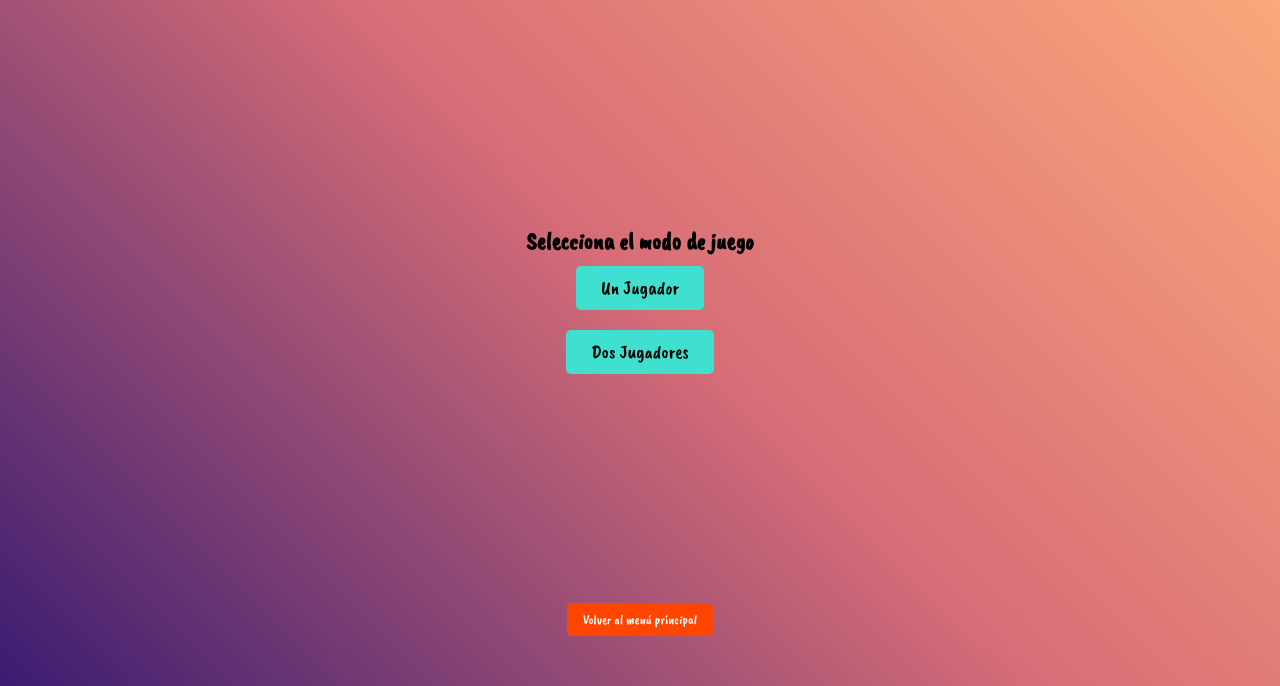
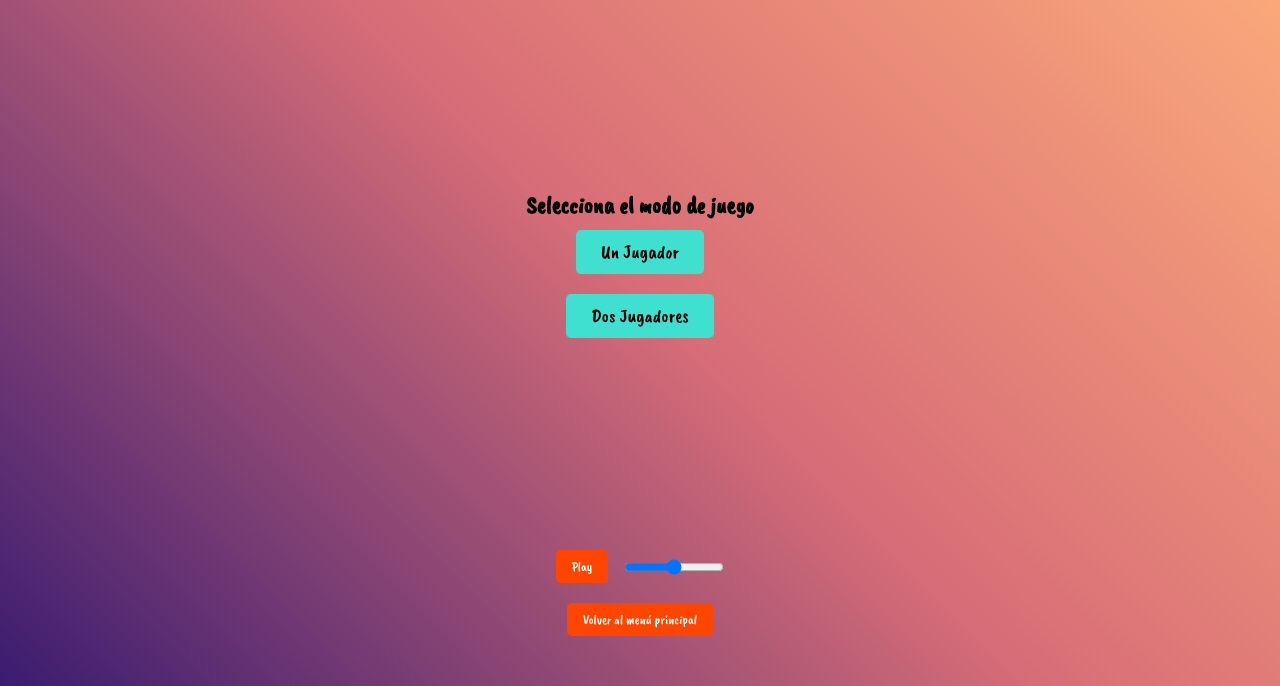
Before and after one commit to FRANCISCOJESUS1980/proyecto5, a website built with Vite: page index.html in a window 1280 px wide. Shown: the part 114-800 px from the top of the page. Built offline with nearby package versions, Linux system fonts and the light colour scheme.

Commit message:
feat metiendo controles musica

```diff
--- a/index.html
+++ b/index.html
@@ -56,6 +56,17 @@
       <div id="contadorX" class="x">Victorias de X: 0</div>
       <div id="contador0">Victorias de 0: 0</div>
     </section>
+    <div class="music-controls">
+      <button id="playPauseBtn">Play</button>
+      <input
+        type="range"
+        id="volumeControl"
+        min="0"
+        max="1"
+        step="0.1"
+        value="0.5"
+      />
+    </div>
     <script type="module" src="./main.js"></script>
   </body>
 </html>
--- a/main.js
+++ b/main.js
@@ -8,41 +8,51 @@ import {
 } from './public/assets/componentes/volverMenu'
 
 document.addEventListener('DOMContentLoaded', () => {
-  const games = document.querySelectorAll('.game')
-
   const musicUrl =
     'https://www.bensound.com/bensound-music/bensound-relaxing.mp3'
-
   let audio = new Audio(musicUrl)
   audio.loop = true
   audio.volume = 0.5
 
   const isMusicPlaying = localStorage.getItem('isMusicPlaying') === 'true'
+  const playPauseBtn = document.getElementById('playPauseBtn')
+  const volumeControl = document.getElementById('volumeControl')
 
   if (isMusicPlaying) {
     audio.play().catch((error) => {
       console.error('Error al reproducir la música:', error)
     })
+    playPauseBtn.textContent = 'Pause'
+  } else {
+    playPauseBtn.textContent = 'Play'
   }
+
   const startMusic = () => {
     audio.play().catch((error) => {
       console.error('Error al reproducir la música:', error)
     })
     document.removeEventListener('click', startMusic)
   }
-
   document.addEventListener('click', startMusic)
 
-  games.forEach((game) => {
-    game.addEventListener('click', (event) => {
-      event.preventDefault()
-      const url = game.getAttribute('data-url')
+  playPauseBtn.addEventListener('click', () => {
+    if (audio.paused) {
+      audio.play().catch((error) => {
+        console.error('Error al reproducir la música:', error)
+      })
+      playPauseBtn.textContent = 'Pause'
+      localStorage.setItem('isMusicPlaying', 'true')
+    } else {
+      audio.pause()
+      playPauseBtn.textContent = 'Play'
+      localStorage.setItem('isMusicPlaying', 'false')
+    }
+  })
 
-      localStorage.setItem('isMusicPlaying', !audio.paused)
+  volumeControl.addEventListener('input', (event) => {
+    audio.volume = event.target.value
+  })
 
-      window.location.href = url
-    })
-  })
   window.addEventListener('beforeunload', () => {
     localStorage.setItem('isMusicPlaying', !audio.paused)
   })
--- a/main.scss
+++ b/main.scss
@@ -1,5 +1,6 @@
 @import './public/assets/componentes/tresEnRaya/logicaGame.scss';
 @import './public/assets/componentes/tresEnRaya/btnvoverMenuPrin.scss';
+@import './public/assets/componentes/tresEnRaya/musica.scss';
 
 * {
   padding: 0;
--- /dev/null
+++ b/public/assets/componentes/tresEnRaya/musica.scss
@@ -0,0 +1,25 @@
+.music-controls {
+  display: flex;
+  justify-content: center;
+  align-items: center;
+  gap: 1rem;
+  margin: 20px;
+}
+
+#playPauseBtn {
+  padding: 0.5rem 1rem;
+  border: none;
+  border-radius: 5px;
+  background-color: orangered;
+  color: white;
+  cursor: pointer;
+  transition: background-color 0.3s;
+}
+
+#playPauseBtn:hover {
+  background-color: #45a049;
+}
+
+#volumeControl {
+  width: 100px;
+}
```
